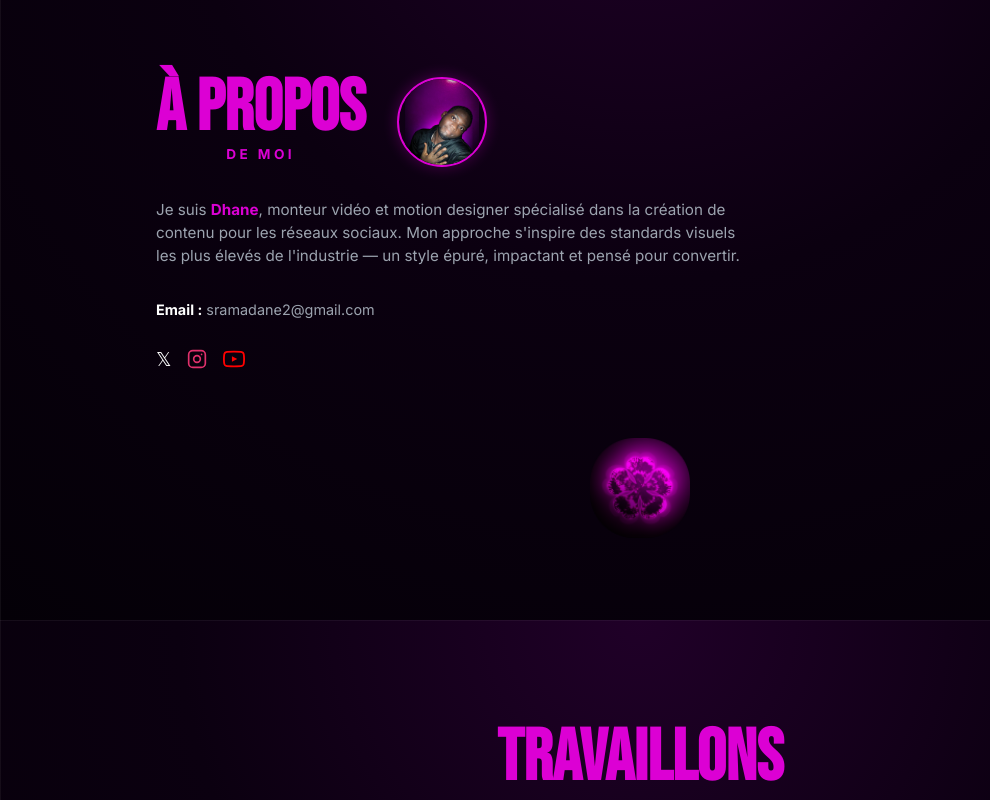
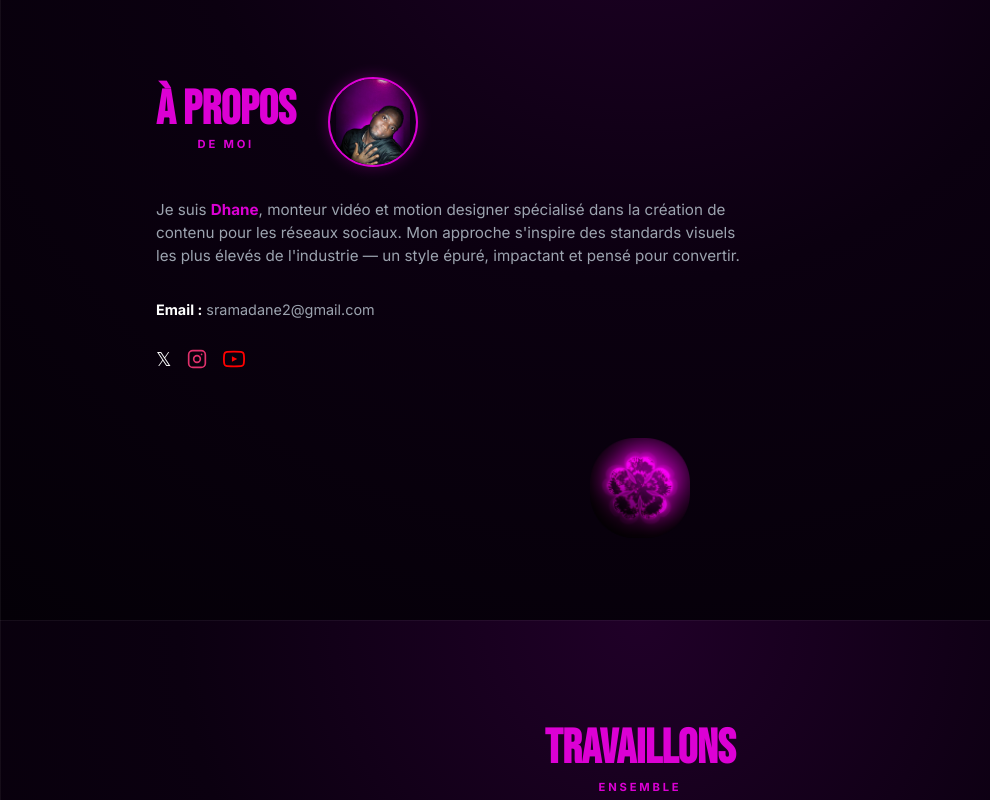
Before and after one commit to sramadane2-ux/monteur, a React (Vite) app: page / in a window 1280 px wide. Shown: the part 3380-4180 px from the top of the page, without its empty margins (0-990 px from the left). Built offline with nearby package versions, Linux system fonts and the light colour scheme.

Commit message:
style: reduce sizes for About and Contact section titles

```diff
--- a/src/App.jsx
+++ b/src/App.jsx
@@ -235,10 +235,10 @@ function App() {
         <section id="about" className="section">
           <div className="about-header">
             <div>
-              <h2 className="hero-title" style={{ fontSize: 'clamp(2.5rem, 6vw, 4.5rem)', marginBottom: 0 }}>
+              <h2 className="hero-title" style={{ fontSize: 'clamp(1.5rem, 4vw, 3rem)', marginBottom: 0 }}>
                 <span className="hero-main-text">À PROPOS</span>
               </h2>
-              <p className="section-sub">DE MOI</p>
+              <p className="section-sub" style={{ fontSize: '0.7rem' }}>DE MOI</p>
             </div>
             <div className="about-photo-wrapper">
               <img src="/dhane.png" alt="Dhane" className="about-photo-img" />
@@ -278,10 +278,10 @@ function App() {
 
         <section id="contact" className="section">
           <div style={{ textAlign: 'center', marginBottom: '3rem' }}>
-            <h2 className="hero-title" style={{ fontSize: 'clamp(2.5rem, 6vw, 4.5rem)', marginBottom: '0.3rem' }}>
+            <h2 className="hero-title" style={{ fontSize: 'clamp(1.5rem, 4vw, 3rem)', marginBottom: '0.3rem' }}>
               <span className="hero-main-text">TRAVAILLONS</span>
             </h2>
-            <p className="hero-sub" style={{ color: 'var(--violet)', opacity: 1, letterSpacing: '0.2em', fontWeight: 600, fontSize: '1rem' }}>ENSEMBLE</p>
+            <p className="section-sub" style={{ fontSize: '0.7rem' }}>ENSEMBLE</p>
           </div>
           <p className="contact-desc">
             Créons quelque chose d'inoubliable, du concept au montage final. Grâce au motion design, aux transitions fluides et au storytelling créatif, je donne vie à votre vision.
```
